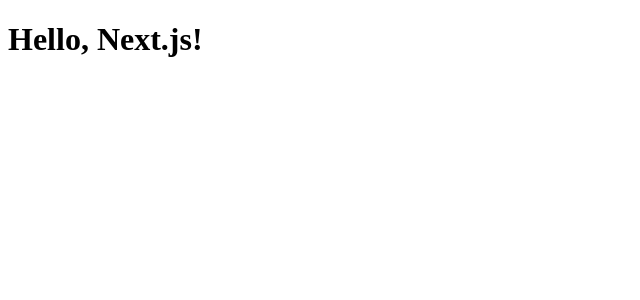
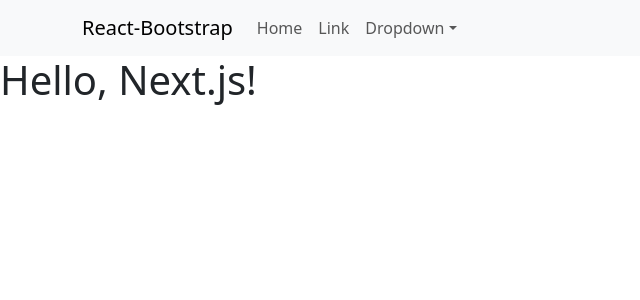
Before and after one commit to nbe95/KeinPlan, a Next.js app in the folder frontend/: page / in a window 1280 px wide. Shown: the top 300 px of the page, without its empty margins (0-640 px from the left). Built offline with nearby package versions, Linux system fonts and the light colour scheme.

Commit message:
Add some bootstrap

```diff
--- a/frontend/app/layout.tsx
+++ /dev/null
@@ -1,11 +0,0 @@
-export default function RootLayout({
-  children,
-}: {
-  children: React.ReactNode
-}) {
-  return (
-    <html lang="en">
-      <body>{children}</body>
-    </html>
-  )
-}
--- a/frontend/app/page.tsx
+++ /dev/null
@@ -1,3 +0,0 @@
-export default function Page() {
-  return <h1>Hello, Next.js!</h1>
-}
--- /dev/null
+++ b/frontend/components/navigation.tsx
@@ -0,0 +1,33 @@
+import Container from 'react-bootstrap/Container';
+import Nav from 'react-bootstrap/Nav';
+import Navbar from 'react-bootstrap/Navbar';
+import NavDropdown from 'react-bootstrap/NavDropdown';
+
+
+export default function Navigation() {
+  return (
+    <Navbar expand="lg" className="bg-body-tertiary">
+      <Container>
+        <Navbar.Brand href="#home">React-Bootstrap</Navbar.Brand>
+        <Navbar.Toggle aria-controls="basic-navbar-nav" />
+        <Navbar.Collapse id="basic-navbar-nav">
+          <Nav className="me-auto">
+            <Nav.Link href="#home">Home</Nav.Link>
+            <Nav.Link href="#link">Link</Nav.Link>
+            <NavDropdown title="Dropdown" id="basic-nav-dropdown">
+              <NavDropdown.Item href="#action/3.1">Action</NavDropdown.Item>
+              <NavDropdown.Item href="#action/3.2">
+                Another action
+              </NavDropdown.Item>
+              <NavDropdown.Item href="#action/3.3">Something</NavDropdown.Item>
+              <NavDropdown.Divider />
+              <NavDropdown.Item href="#action/3.4">
+                Separated link
+              </NavDropdown.Item>
+            </NavDropdown>
+          </Nav>
+        </Navbar.Collapse>
+      </Container>
+    </Navbar>
+  );
+}
--- a/frontend/package.json
+++ b/frontend/package.json
@@ -6,8 +6,10 @@
     "lint": "next lint"
   },
   "dependencies": {
+    "bootstrap": "^5.3.2",
     "next": "^14.1.0",
     "react": "^18.2.0",
+    "react-bootstrap": "^2.10.0",
     "react-dom": "^18.2.0"
   },
   "devDependencies": {
--- /dev/null
+++ b/frontend/pages/_app.tsx
@@ -0,0 +1,5 @@
+import type { AppProps } from 'next/app'
+
+export default function App({ Component, pageProps }: AppProps) {
+  return <Component {...pageProps} />
+}
--- /dev/null
+++ b/frontend/pages/_document.tsx
@@ -0,0 +1,13 @@
+import { Html, Head, Main, NextScript } from 'next/document'
+
+export default function Document() {
+  return (
+    <Html>
+      <Head />
+      <body>
+        <Main />
+        <NextScript />
+      </body>
+    </Html>
+  )
+}
--- /dev/null
+++ b/frontend/pages/index.tsx
@@ -0,0 +1,14 @@
+import 'bootstrap/dist/css/bootstrap.min.css';
+
+import Navigation from "../components/navigation"
+import Head from 'next/head';
+
+export default function Page() {
+  return <>
+    <Head>
+      <title>My page title</title>
+    </Head>
+    <Navigation></Navigation>
+    <h1>Hello, Next.js!</h1>
+  </>
+}
```
Also changed, not shown: 1 other file (tests, documents, lock files or other folders).
